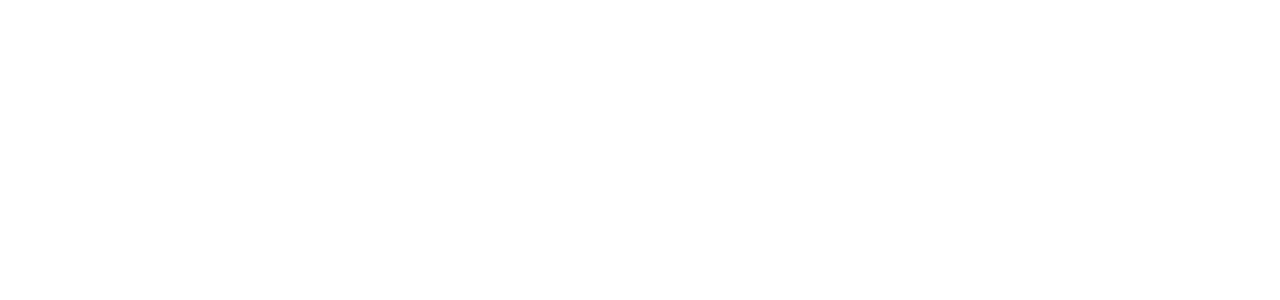
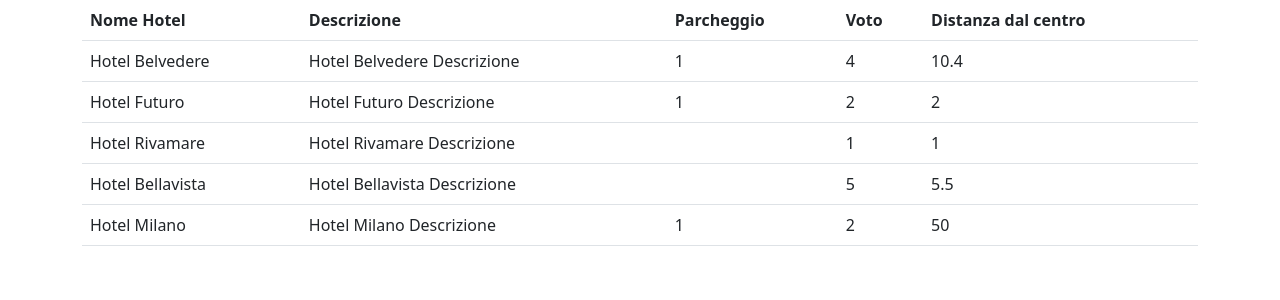
Before and after one commit to S-Lombardi/php-hotel, a PHP site: page / in a window 1280 px wide. Before the commit the part shown is empty. Shown: the top 300 px of the page. Run offline with PHP 8.4, Linux system fonts and the light colour scheme.

Commit message:
ciclo i dati dell'array con foreach e li mostro in una tabella

```diff
--- a/index.php
+++ b/index.php
@@ -48,9 +48,45 @@
     <head>
         <meta charset="UTF-8">
         <meta name="viewport" content="width=device-width, initial-scale=1.0">
+        <link href="https://cdn.jsdelivr.net/npm/bootstrap@5.3.0/dist/css/bootstrap.min.css" rel="stylesheet" integrity="sha384-9ndCyUaIbzAi2FUVXJi0CjmCapSmO7SnpJef0486qhLnuZ2cdeRhO02iuK6FUUVM" crossorigin="anonymous">
         <title>php Hotel</title>
     </head>
     <body>
 
+        <div class="container">
+
+            <table class="table">
+                    <thead>
+                        <tr>
+                            <th scope="col">Nome Hotel</th>
+                            <th scope="col">Descrizione</th>
+                            <th scope="col">Parcheggio</th>
+                            <th scope="col">Voto</th>
+                            <th scope="col">Distanza dal centro</th>
+                        </tr>
+                    </thead>
+                <?php foreach($hotels as $hotel) {?>
+                    <tbody>
+                        <tr>
+                            <td scope="row">
+                                <?php echo $hotel ['name'] ?>
+                            </td>
+                            <td>
+                                <?php echo $hotel ['description'] ?>
+                            </td>
+                            <td>
+                                <?php echo $hotel ['parking'] ?>
+                            </td>
+                            <td>
+                                <?php echo $hotel ['vote'] ?>
+                            </td>
+                            <td>
+                                <?php echo $hotel ['distance_to_center'] ?>
+                            </td>
+                        </tr>
+                    </tbody>
+                <?php }?>
+            </table>
+        </div>
     </body>
 </html>
```
Lines whose indentation alone changed are shown as unchanged.
